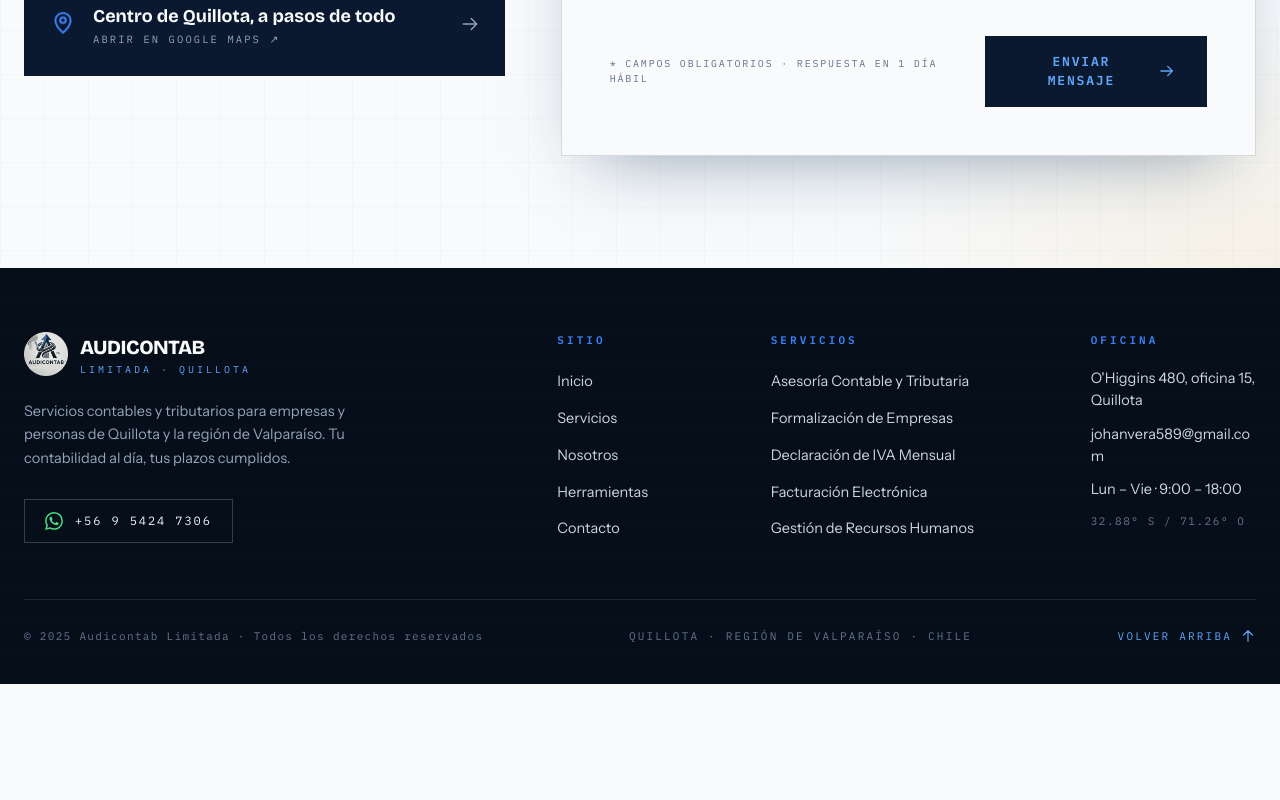
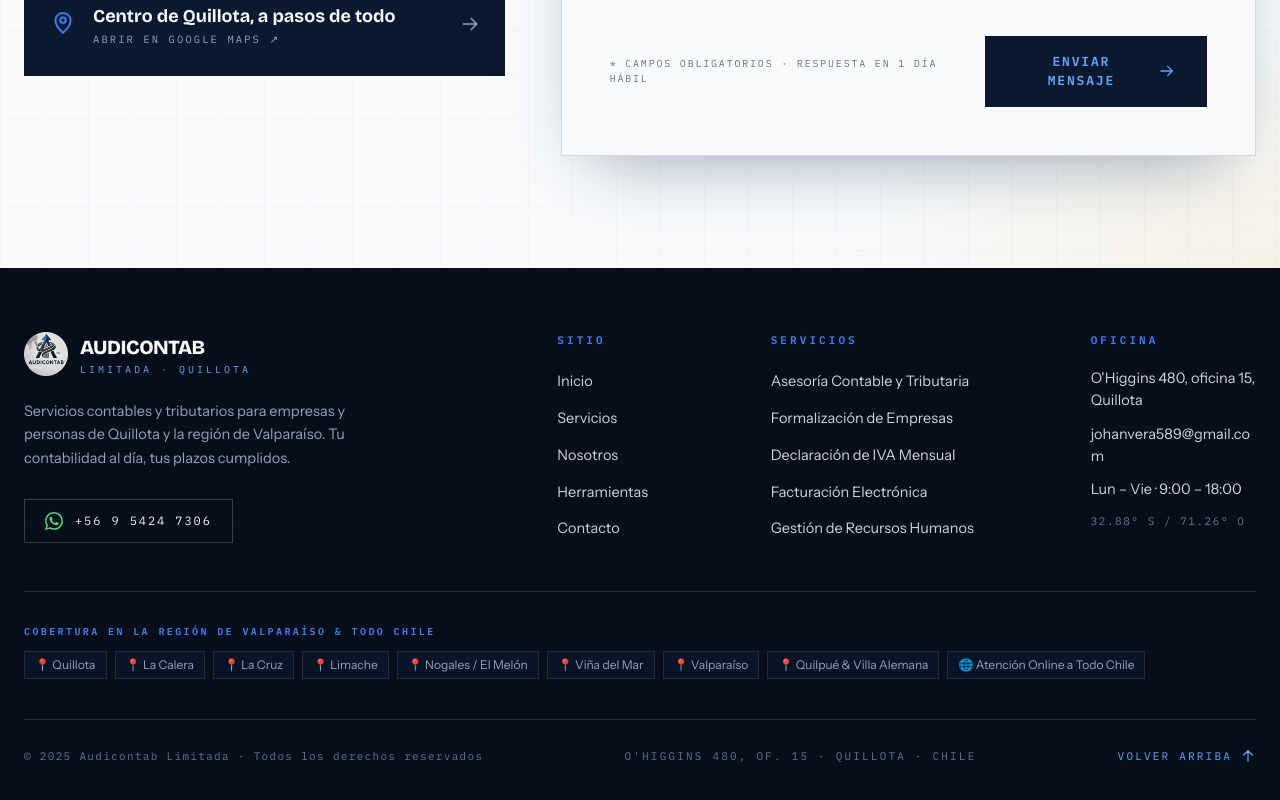
Before and after one commit to johvera-create/Audicontab, a React (Vite) app: page / in a window 1280 px wide. Shown: the part 8748-9548 px from the top of the page. Before the commit the page ends 9432 px from the top, so only its background shows below. Built offline with nearby package versions, Linux system fonts and the light colour scheme; no server answers.

Commit message:
Optimizar posicionamiento SEO: etiquetas de geolocalizacion, meta tags de palabras clave y cobertura regional en pie de pagina

```diff
--- a/index.html
+++ b/index.html
@@ -21,12 +21,27 @@
     <meta name="viewport" content="width=device-width, initial-scale=1.0" />
     <meta
       name="description"
-      content="Audicontab Limitada — Servicios contables profesionales en Quillota. Asesoría tributaria, declaración de IVA, facturación electrónica, remuneraciones y Operación Renta."
+      content="Audicontab Limitada — Contadores en Quillota y la Región de Valparaíso. Declaración de IVA F29 mensual, Operación Renta F22, creación de empresas SpA, remuneraciones Previred y regularización de multas ante el SII."
     />
-    <meta property="og:title" content="Audicontab Limitada — Contadores en Quillota" />
-    <meta property="og:description" content="Servicios contables profesionales, asesoría tributaria, IVA F29 y Operación Renta en Quillota y la región de Valparaíso." />
-    <meta property="og:image" content="/logo.png" />
-    <meta property="og:type" content="website" />
+    <meta
+      name="keywords"
+      content="contadores en quillota, contador auditor quillota, servicios contables quillota, declaracion de iva f29, operacion renta f22 quillota, crear empresa spa quillota, formalizar negocio chile, previred remuneraciones, contadores viña del mar, contadores valparaiso, asesoria tributaria sii"
+    />
+    <meta name="author" content="Audicontab Limitada" />
+    <meta name="geo.region" content="CL-VS" />
+    <meta name="geo.placename" content="Quillota" />
+    <meta name="geo.position" content="-32.8797;-71.2464" />
+    <meta name="ICBM" content="-32.8797, -71.2464" />
+    <meta property="og:title" content="Contadores en Quillota — Audicontab Limitada | Asesoría Tributaria, IVA y Renta" />
+    <meta property="og:description" content="Servicios contables profesionales y asesoría tributaria en Quillota y la Región de Valparaíso. IVA F29, Operación Renta F22 y creación de empresas SpA." />
+    <meta property="og:image" content="https://audicontabltda.cl/logo.png" />
+    <meta property="og:url" content="https://audicontabltda.cl/" />
+    <meta property="og:type" content="business.business" />
+    <meta property="og:locale" content="es_CL" />
+    <meta name="twitter:card" content="summary_large_image" />
+    <meta name="twitter:title" content="Contadores en Quillota — Audicontab Limitada" />
+    <meta name="twitter:description" content="Asesoría contable y tributaria para Pymes y personas en Quillota y V Región." />
+    <meta name="twitter:image" content="https://audicontabltda.cl/logo.png" />
     <meta name="theme-color" content="#0a192f" />
     <meta name="google-site-verification" content="google5dcd8d0bb12a9a80" />
     <title>Contadores en Quillota — Audicontab Limitada | Asesoría Tributaria, IVA y Renta</title>
--- a/src/components/Footer.tsx
+++ b/src/components/Footer.tsx
@@ -97,12 +97,30 @@
           </div>
         </div>
 
-        <div className="mt-14 flex flex-col items-center justify-between gap-5 border-t border-paper-50/10 pt-7 sm:flex-row">
+        {/* Cobertura Geográfica y Palabras Clave SEO Local */}
+        <div className="mt-12 border-t border-paper-50/10 pt-8">
+          <p className="font-mono text-[10px] font-semibold uppercase tracking-[0.24em] text-brass-400">
+            Cobertura en la Región de Valparaíso &amp; Todo Chile
+          </p>
+          <div className="mt-3 flex flex-wrap gap-2 text-[12px] text-mist-400">
+            <span className="border border-paper-50/10 bg-ink-900/60 px-2.5 py-1">📍 Quillota</span>
+            <span className="border border-paper-50/10 bg-ink-900/60 px-2.5 py-1">📍 La Calera</span>
+            <span className="border border-paper-50/10 bg-ink-900/60 px-2.5 py-1">📍 La Cruz</span>
+            <span className="border border-paper-50/10 bg-ink-900/60 px-2.5 py-1">📍 Limache</span>
+            <span className="border border-paper-50/10 bg-ink-900/60 px-2.5 py-1">📍 Nogales / El Melón</span>
+            <span className="border border-paper-50/10 bg-ink-900/60 px-2.5 py-1">📍 Viña del Mar</span>
+            <span className="border border-paper-50/10 bg-ink-900/60 px-2.5 py-1">📍 Valparaíso</span>
+            <span className="border border-paper-50/10 bg-ink-900/60 px-2.5 py-1">📍 Quilpué &amp; Villa Alemana</span>
+            <span className="border border-paper-50/10 bg-ink-900/60 px-2.5 py-1">🌐 Atención Online a Todo Chile</span>
+          </div>
+        </div>
+
+        <div className="mt-10 flex flex-col items-center justify-between gap-5 border-t border-paper-50/10 pt-7 sm:flex-row">
           <p className="font-mono text-[11px] tracking-[0.12em] text-mist-500">
             © 2025 Audicontab Limitada · Todos los derechos reservados
           </p>
           <p className="font-mono text-[11px] uppercase tracking-[0.2em] text-mist-500">
-            Quillota · Región de Valparaíso · Chile
+            O'Higgins 480, Of. 15 · Quillota · Chile
           </p>
           <a
             href="#inicio"
```
